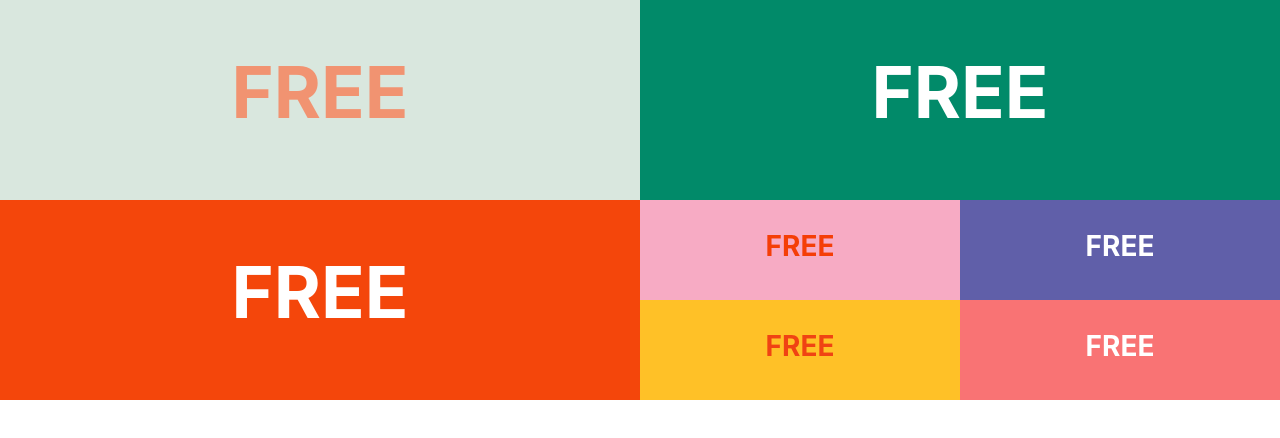
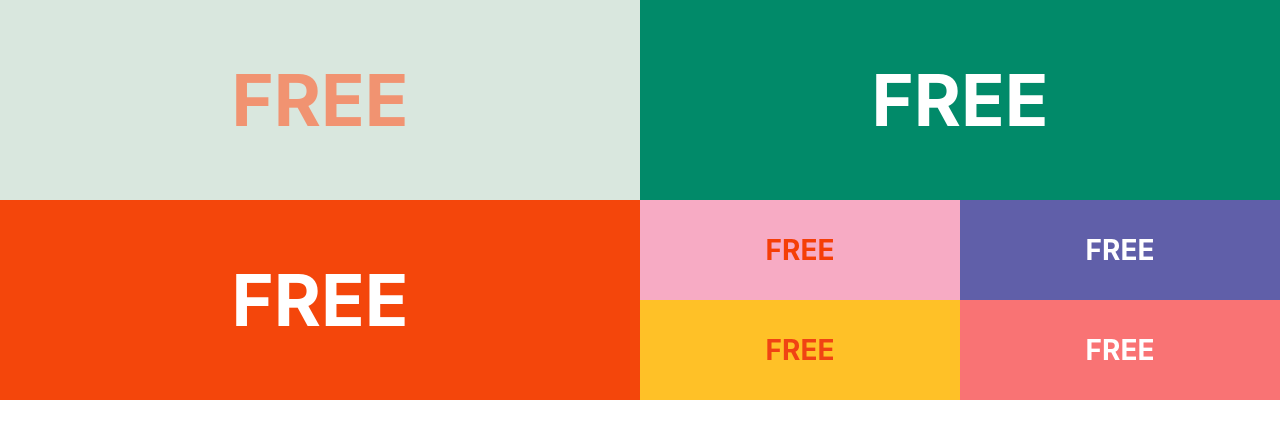
Before and after one commit to free-ko/study-css-nomad, a plain HTML site: page Code Challenge/Day4/index.html in a window 1280 px wide. Drawn offline with nearby package versions, Linux system fonts and the light colour scheme.

Commit message:
Code Challenge Day4 Update
- text align center

```diff
--- a/Code Challenge/Day4/styles.css
+++ b/Code Challenge/Day4/styles.css
@@ -19,10 +19,11 @@ body {
 }
 
 .big {
+  display: grid;
+  justify-content: center;
+  align-content: center;
   font-size: 72px;
   font-weight: bold;
-  text-align: center;
-  padding-top: 7vh;
 }
 
 .small {
@@ -32,7 +33,9 @@ body {
 }
 
 .small > div {
-  padding-top: 4vh;
+  display: grid;
+  justify-content: center;
+  align-content: center;
 }
 
 .top__left {
@@ -52,6 +55,7 @@ body {
 
 .bottom__right {
   display: grid;
+
   grid-template-columns: repeat(2, auto);
   grid-template-rows: repeat(2, auto);
 }
```
